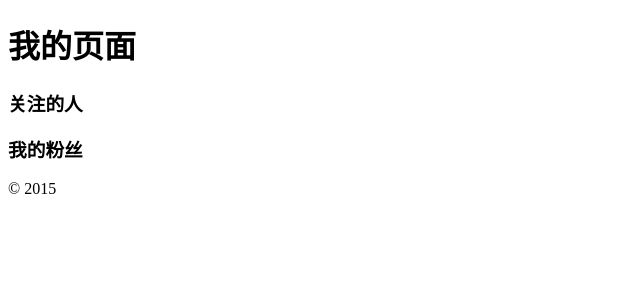
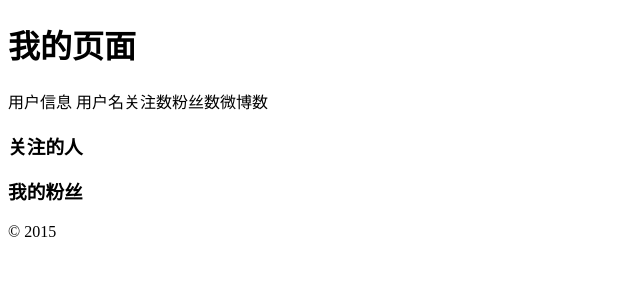
Before and after one commit to maxwelldu/weibo, a Yii app: template frontend/views/redis/space.php in a window 1280 px wide. Shown: the top 300 px of the page, without its empty margins (0-640 px from the left). Run offline with PHP 8.4 and a stand-in for Yii, Linux system fonts and the light colour scheme; the template is opened without the code that fills it, so the values that code supplies are empty; some libraries are stand-ins or nearby versions.

Commit message:
show user info at space page

```diff
--- a/frontend/models/PublishForm.php
+++ b/frontend/models/PublishForm.php
@@ -19,7 +19,7 @@ class PublishForm extends Model
         return [
             ['content', 'filter', 'filter' => 'trim'],
             ['content', 'required', 'message' => '微博内容不能为空'],
-            ['content', 'string', 'min' => 2, 'max' => 255],
+            ['content', 'string', 'min' => 2, 'max' => 255], //规则为字符串, 则程序会在入库出库的时候做处理, 不会乱码
         ];
     }
 
--- a/frontend/views/redis/space.php
+++ b/frontend/views/redis/space.php
@@ -17,6 +17,20 @@ $this->params['breadcrumbs'][] = $this->title;
 ?>
 <div class="site-signup">
     <h1><?= Html::encode($this->title) ?></h1>
+
+    <div class="row well">
+        用户信息
+        <?php
+        echo "用户名";
+        echo $userinfo[2]; //用户名
+        echo "关注数";
+        echo $userinfo[3]; //关注数
+        echo "粉丝数";
+        echo $userinfo[4]; //粉丝数
+        echo "微博数";
+        echo $userinfo[5]; //微博数
+        ?>
+    </div>
 
     <div class="row">
         <div class="col-lg-12">
```
